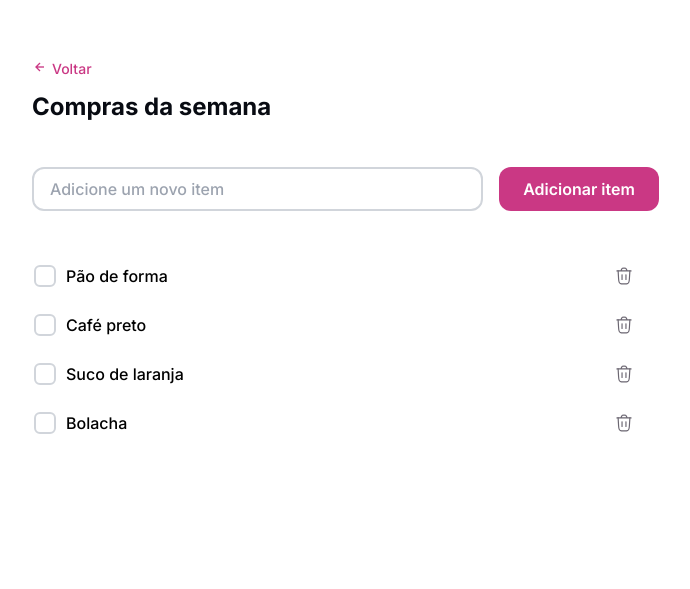
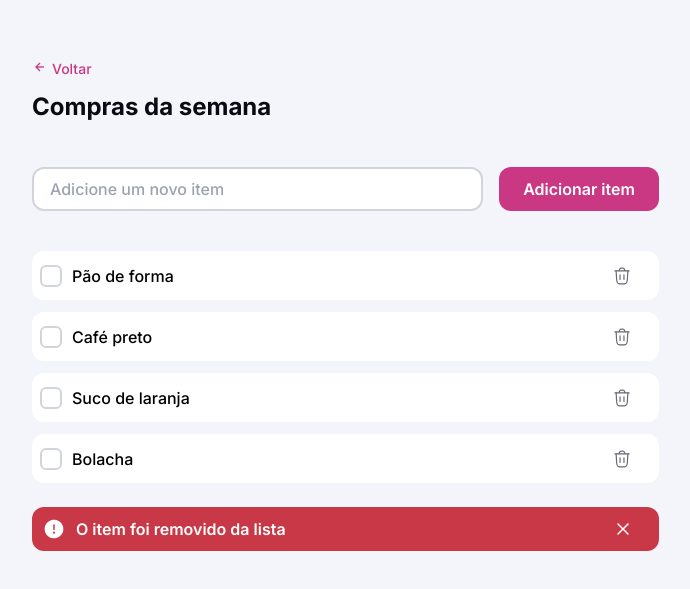
Before and after one commit to Mnovis/Lista-de-Compras, a plain HTML site: page index.html in a window 1280 px wide. Shown: the part 65-654 px from the top of the page, without its empty margins (338-1028 px from the left). Drawn offline with nearby package versions, Linux system fonts and the light colour scheme.

Commit message:
Html and css Desktop

```diff
--- a/index.html
+++ b/index.html
@@ -71,6 +71,12 @@
         </ul>
       </form>
     </div>
+
+    <div class="alert-container">
+      <img src="/images/alert.svg">
+      <h2>O item foi removido da lista</h2>
+      <img src="/images/close.svg">
+    </div>
   </div>
 </body>
 
--- a/styles/style.css
+++ b/styles/style.css
@@ -11,6 +11,7 @@ body {
   margin-top: 30px;
   margin-left: 370px;
   margin-right: 370px;
+  background-color: var(--bg-primary);
 }
 
 .container {
@@ -94,11 +95,10 @@ body {
     & li {
       list-style: none;
       align-items: center;
-      width: 627px;
-      height: 49px;
-      margin-left: 2px;
+      /* margin-left: 2px; */
       border-radius: 12px;
       background-color: var(--bg-secondary);
+      margin-bottom: 12px;
 
       & .custom-checkbox {
         display: flex;
@@ -131,6 +131,7 @@ body {
   height: 18px;
   width: 18px;
   border-radius: 6px;
+  margin-left: 8px;
   background-color: white;
   border: 2px solid var(--border-primary);
   display: inline-block;
@@ -149,3 +150,28 @@ body {
   background-color: var(--brand);
   border: 2px solid var(--brand);
 }
+
+.alert-container {
+  margin-top: 24px;
+  width: 627px;
+  height: 44px;
+
+  color: var(--always-white);
+  background-color: var(--danger);
+  border-radius: 12px;
+  display: flex;
+  align-items: center;
+}
+
+.alert-container img {
+  margin-left: 12px;
+  margin-right: 12px;
+  width: 20px;
+  height: 20px;
+}
+
+.alert-container h2 {
+  font: var(--label);
+  width: 525px;
+  height: 20px;
+}
```
